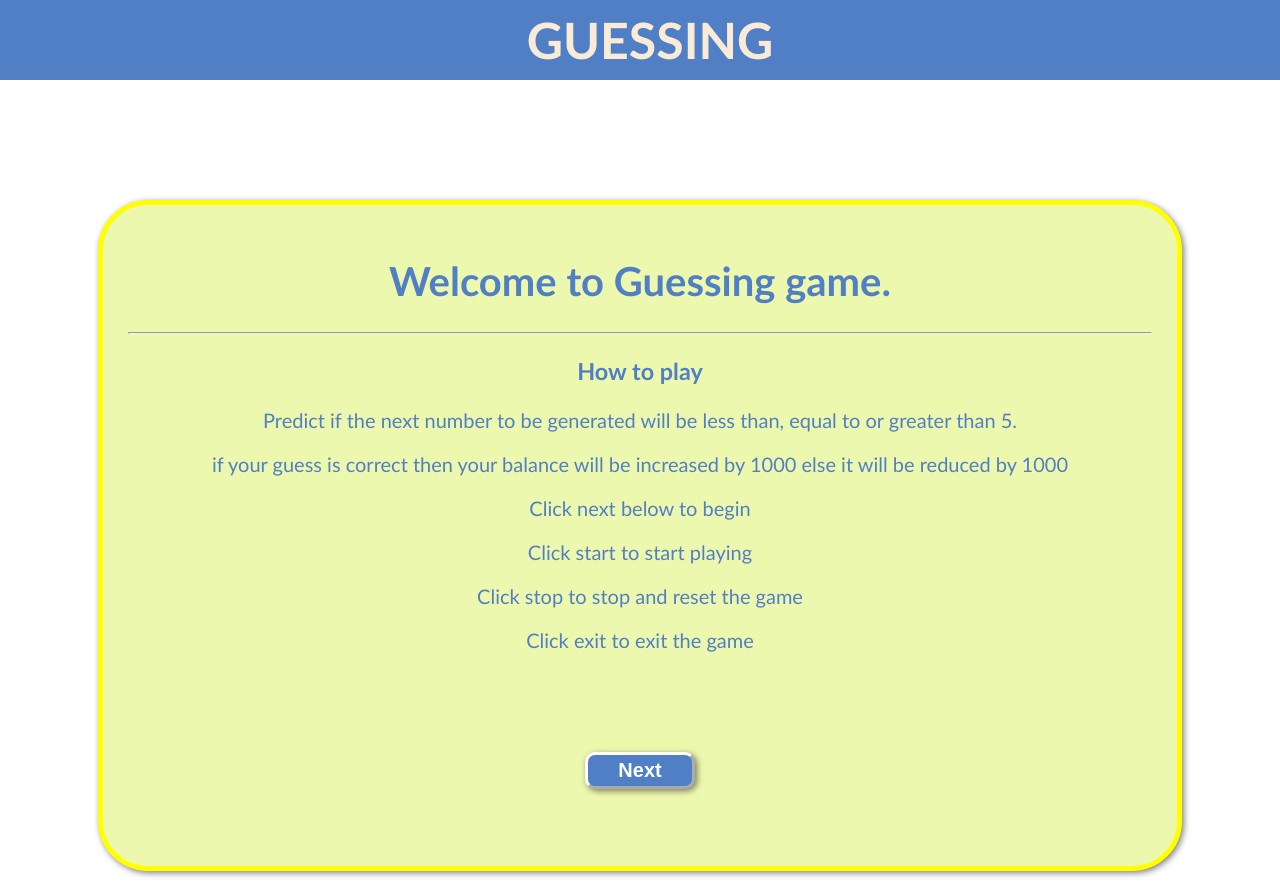
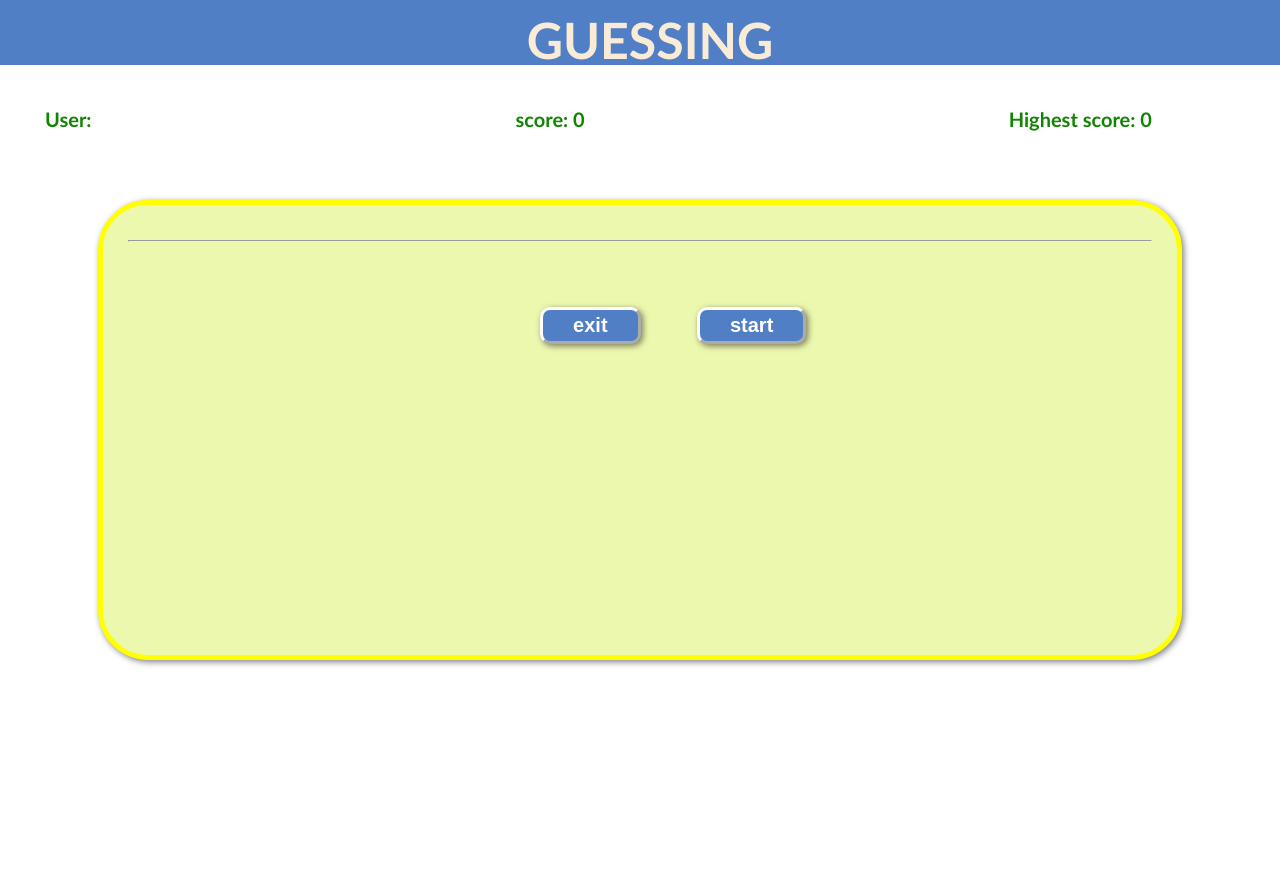
Before and after one commit to FrankNeba/guessing_game, a React (Create React App) app: page /game in a window 1280 px wide. After the commit the page ends 800 px from the top, so only its background shows below. Built offline with nearby package versions, Linux system fonts and the light colour scheme.

Commit message:
used router

```diff
--- a/src/App.js
+++ b/src/App.js
@@ -3,17 +3,26 @@ import Game from './game';
 import './App.css';
 import React, { Component }from 'react';
 import Welcome from './welcome';
+import { Route, Routes } from 'react-router-dom';
+import CreateAccount from './createAccount';
+
 class App extends Component  {
   state = {
       startgame: false,
       show: false,
-        balance : 1000,
-     number : null,
-     result: null,
+      balance : 0,
+      number : null,
+      result: null,
+      fname: "ngwa",
+      lname: null,
+      age: null,
+      user: null,
+      highestScore: 0,
+
   }
 
   // funtion that starts and stop game. works with the start button
-  start = (con, prev) => {
+  start = () => {
     const show = !this.state.show
     this.setState({
       show: show,
@@ -22,33 +31,72 @@ class App extends Component  {
     })
 
     if(show){
-      this.setState ({balance: 1000})
+      this.setState ({balance: 0})
     }
 }
 
+//funtion to collect the last name
+getLname = (name) => {
+  this.setState({
+    lname: name,
+  })
+
+}
+
+
+getUser = (name) => {
+  this.setState({
+    user: name,
+  })
+
+}
+// funtion to collect the first name
+getFname = (name) => {
+  this.setState({
+    fname: name,
+  })
+}
+
+  // funtion to collect the age
+getAge = (age) => {
+  this.setState({
+    age: age,
+  })
+
+}
+
+// generates  random number and updates balance
 clicked = (pos) =>{
     let number = Math.floor(Math.random()*6 + 1)
     this.setState({number : number})
 
-
+    let score
     console.log(number)
     if(pos === 1 && number < 4){
-        this.setState({balance: this.state.balance + 1000, result: "win"})
+        this.setState({balance: this.state.balance + 5, result: "win"})
+        score = this.state.balance + 5
     }
     else if(pos === 2 && number === 4){
-        this.setState({balance: this.state.balance + 1000, result: "win"})
+        this.setState({balance: this.state.balance + 5, result: "win"})
+        score = this.state.balance + 5
     }
     else if(pos === 3 && number > 4){
-        this.setState({balance: this.state.balance + 1000, result: "win"})
+        this.setState({balance: this.state.balance + 5, result: "win"})
+        score = this.state.balance + 5
     }
-    else {this.setState({balance: this.state.balance - 1000, result: "fail"})}
-
+    else {this.setState({balance: this.state.balance - 5, result: "fail"})
+    score = this.state.balance - 5
+  }
+    if(score > this.state.highestScore) {this.setState({highestScore: score})}
 }
 
+
+// starts and stops the game with the start and stop button
   next =  () => {
     this.setState({startgame: !this.state.startgame,
     show: false,
-  balance: 1000,})
+  balance: 0,
+  highestScore: 0,})
    console.log(this.state.startgame)
   }
   render(){
@@ -60,12 +108,20 @@ clicked = (pos) =>{
 
       </header></div>
       <div>
-        <Welcome startgamestate = {this.next} startgame = {this.state.startgame}/>
+
       </div>
 
       <div>
-      <Game startgame = {this.state.startgame} result = {this.state.result} startgamestate = {this.next} balance = {this.state.balance} show= {this.state.show} start = {this.start} number = {this.state.number} clicked = {this.clicked}/>
+
       </div>
+      <Routes>
+        <Route path="/" element = {<Welcome startgamestate = {this.next} startgame = {this.state.startgame}/>} />
+        <Route path="/game" element ={<Game highestScore = {this.state.highestScore} startgame = {this.state.startgame} result = {this.state.result} startgamestate = {this.next} balance = {this.state.balance} show= {this.state.show} start = {this.start} number = {this.state.number} clicked = {this.clicked} name = {this.state.user}/>} />
+        <Route path = "/info" element = {<CreateAccount getAge = {this.getAge} getFname = {this.getFname} getLname = {this.getLname} getUser = {this.getUser} startgamestate= {this.next} />} />
+      </Routes>
+
+
+
 
       <br></br>
 
@@ -74,4 +130,5 @@ clicked = (pos) =>{
   }
 }
 
+
 export default App;
--- a/src/App.module.css
+++ b/src/App.module.css
@@ -13,6 +13,8 @@
     left: 0;
 
 }
+
+
 
 .shadow{
     box-shadow: 0px 4px 6px rbga(0,0,0.1);
@@ -70,6 +72,13 @@ input{
    color: white;
     margin: 5%;
     box-shadow: 2px 2px 6px rgba(0, 0, 0, 0.5);
+    text-decoration: none;
+
+}
+
+.button{
+    color: white;
+    text-decoration: none;
 
 }
 
@@ -96,7 +105,7 @@ input{
 .board > p{
     margin-top: 10px;
     font-size: 30px;
-
+    font-weight: bolder;
     text-align: center;
 
 
@@ -118,13 +127,16 @@ input{
     left: 0;
     color: rgb(18, 131, 3);
     font-weight: bold;
-    display: inline-flex;
-    margin-inline: auto;
-    max-width: 200px ;
+    display: flex;
+    flex-wrap: wrap;
+    gap: 30%;
+
+
+
 
 }
 
-.details > p{
+.details > div{
     margin-top: 2px;
     margin-left: 40px;
 
@@ -132,5 +144,6 @@ input{
 
 .refresh{
     display: inline-flex;
+    gap: 20%;
     text-align: center;
 }
--- a/src/createAccount.js
+++ b/src/createAccount.js
@@ -1,27 +1,61 @@
 import React from "react";
 import classes from './App.module.css';
+import { useNavigate } from "react-router-dom";
+import { Link } from "react-router-dom";
+
 const CreateAccount = (props) => {
+const navigate = useNavigate()
+ const submited = (e) => {
+    e.preventDefault();
+    navigate("/game")
+ }
+
     return(
+
+
         <div className={classes.create} style = {{display: props.startgame? "none":"block" }}>
            <div ><h1>Create Account</h1></div>
 
 
             <hr></hr>
-            <form>
+            <form  onSubmit={submited}>
 
-                <input type="text" placeholder="First Name" required/>
+                <input
+                type="text"
+                placeholder="First Name"
+                required
+                onChange={(e) => props.getFname(e.target.value)}
+                />
                 <br></br>
 
-                <input type="text" placeholder="Last Name" required/>
+                <input
+                type="text"
+                placeholder="Last Name"
+                 required
+                 onChange={(e) => props.getLname(e.target.value)}/>
                 <br></br>
                <div className={classes.age}>
 
-                <input  type="number" placeholder="Age" required/>
+                <input
+                type="number"
+                placeholder="Age"
+                 required
+                 onChange={(e) => props.getAge(e.target.value)}/>
+
+
+                <input
+                type="text"
+                placeholder="User Name"
+                required
+                onChange={(e) => props.getUser(e.target.value)}
+                />
+                <br></br>
 
                </div>
+                <button className={classes.next} onClick={props.startgamestate} type="submit"> Next</button>
 
             </form>
-            <button className={classes.next} onClick={props.startgamestate}> Next</button>
+
         </div>
 
     );
--- a/src/game.js
+++ b/src/game.js
@@ -1,15 +1,18 @@
 import React from "react";
 import classes from './App.module.css'
+import { Link } from "react-router-dom";
 // import classes from './test.module.css'
 const Game = (props) => {
 
 
 
     return (
-        <div className={classes.create} style = {{display: props.startgame? "block" : "none"}}>
+        <div className={classes.create} >
             <div className= {classes.details}>
-                <p className={classes.account}>Account: demo </p>
-                <p  className={classes.balance}>Balance: {props.balance}</p>
+                <div><p className={classes.account}>User: {props.name} </p></div>
+               <div><p  className={classes.balance}>score: {props.balance}</p></div>
+                 <div className={classes.highestScore}><p className={classes.score}>Highest score: {props.highestScore} </p></div>
+
                 </div >
 
 
@@ -17,8 +20,8 @@ const Game = (props) => {
 
                 <hr></hr>
                 <div className={classes.refresh}>
-                    <div className= {classes.start}><button onClick={props.startgamestate}>exit</button></div>
-                <div className= {classes.start}><button onClick={props.start}>{props.show ? "stop" : "start"}</button></div>
+                    <div className= {classes.start}><button onClick={props.startgamestate}><Link to="/" className={classes.button}>exit </Link></button></div>
+                <div className= {classes.start}><button  onClick={props.start}>{props.show ? "stop" : "start"}</button></div>
 
                 </div>
 
--- a/src/index.js
+++ b/src/index.js
@@ -3,11 +3,13 @@ import ReactDOM from 'react-dom/client';
 import './index.css';
 import App from './App';
 import reportWebVitals from './reportWebVitals';
+import { BrowserRouter } from 'react-router-dom';
 
 const root = ReactDOM.createRoot(document.getElementById('root'));
 root.render(
   <React.StrictMode>
-    <App />
+
+    <BrowserRouter><App /></BrowserRouter>
   </React.StrictMode>
 );
 
--- a/src/welcome.js
+++ b/src/welcome.js
@@ -1,21 +1,22 @@
 import React from "react";
 import classes from './App.module.css';
+import { Link } from "react-router-dom";
 const Welcome = (props) => {
     return(
-        <div className={classes.create} style = {{display: props.startgame? "none":"block" }}>
+        <div className={classes.create} >
            <div ><h1> Welcome to Guessing game.</h1></div>
 
 
             <hr></hr>
            <h3>How to play</h3>
 
-            <p>Predict if the next number to be generated will be less than, equal to or greater than 5.</p>
-            <p> if your guess is correct   then your balance will be increased by 1000 else it will be reduced by 1000</p>
+            <p>Predict if the next number to be generated will be less than, equal to or greater than 4.</p>
+            <p> if your guess is correct   then your score will be increased by 5 else it will be reduced by 5</p>
             <p>Click next below to begin</p>
             <p>Click start to start playing</p>
             <p>Click stop to stop and reset the game</p>
             <p>Click exit to exit the game</p>
-            <button className={classes.next} onClick={props.startgamestate}> Next</button>
+            <button className={classes.next}> <Link to= "/info" className={classes.button}>Next</Link> </button>
         </div>
 
     );
```
Also changed, not shown: src/main.js (added, +88 -0 lines), 1 other file (tests, documents, lock files or other folders).
